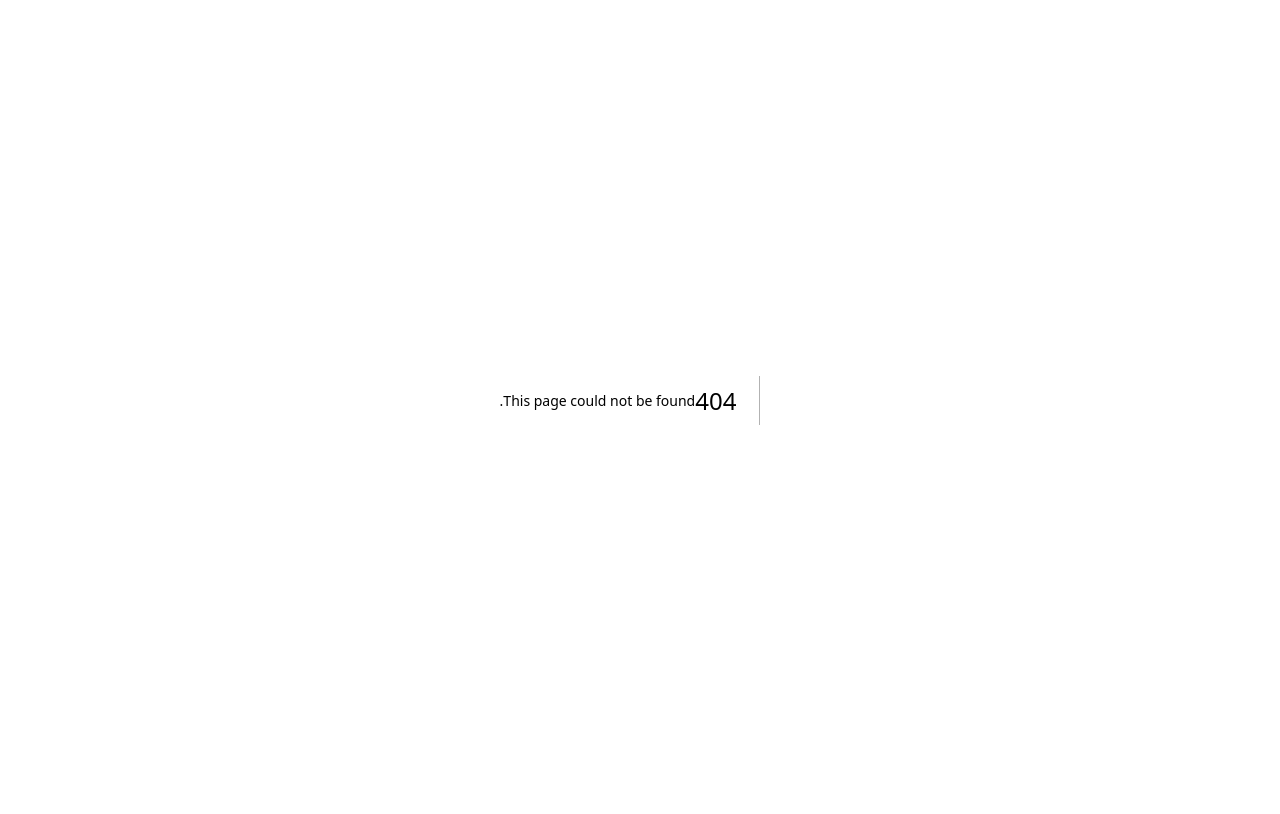
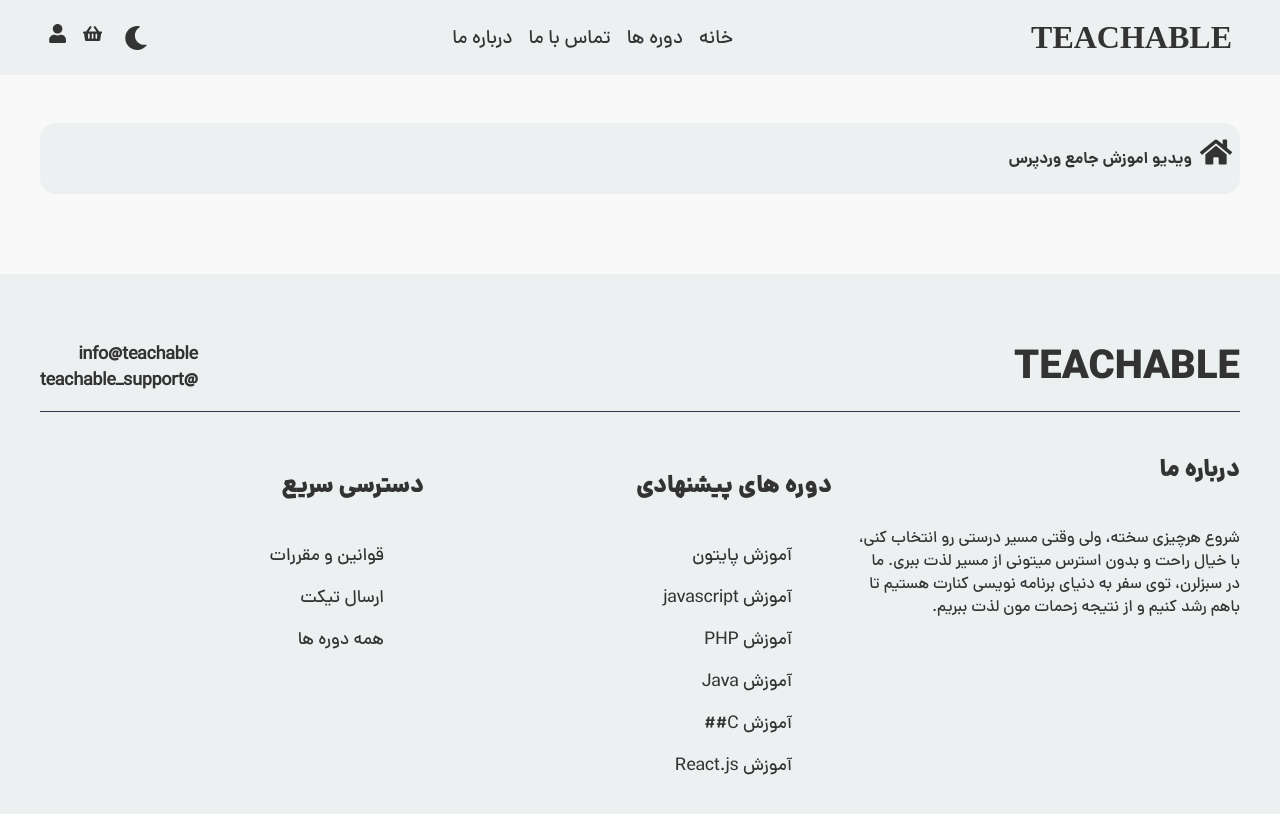
Before and after one commit to mohammadmehdidalvandii/teachable-frontend, a Next.js app: page /Lesson/1 in a window 1280 px wide. Before the commit this address had no page. Shown: the top 814 px of the page. Built offline with nearby package versions, Linux system fonts and the light colour scheme.

Commit message:
created Lesson/details - page

```diff
--- /dev/null
+++ b/src/app/Lesson/[id]/page.js
@@ -0,0 +1,16 @@
+import Breadcrumb from '@/components/modules/Breadcrumb/Breadcrumb'
+import Footer from '@/components/modules/Footer/Footer'
+import Navbar from '@/components/modules/Navbar/Navbar'
+import React from 'react'
+
+function page() {
+  return (
+    <>
+    <Navbar/>
+    <Breadcrumb title='ویدیو اموزش جامع وردپرس'/>
+    <Footer/>
+    </>
+  )
+}
+
+export default page
```
